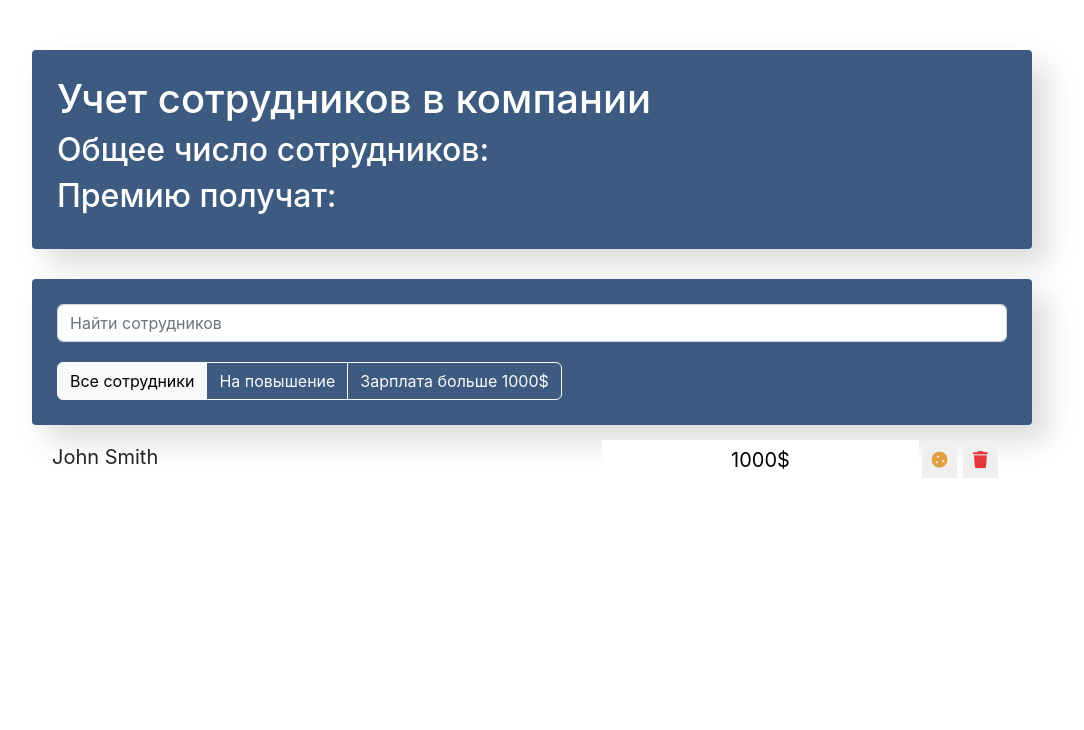
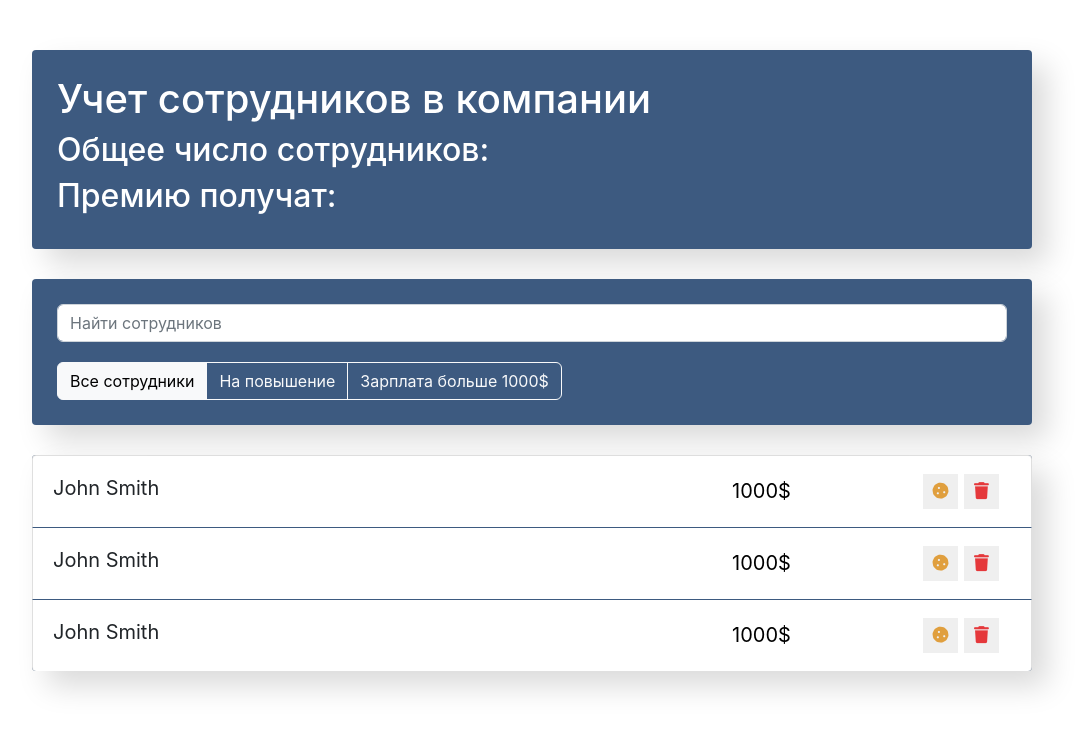
Before and after one commit to millisabel/udemy-react, a React (Create React App) app: page / in a window 1280 px wide. Shown: the top 730 px of the page, without its empty margins (108-1192 px from the left). Built offline with nearby package versions, Linux system fonts and the light colour scheme.

Commit message:
feat: add component EmployersList

```diff
--- a/src/components/app/App.js
+++ b/src/components/app/App.js
@@ -1,7 +1,7 @@
 import AppInfo from "../app-info/app-info";
 import SearchPanel from "../search-panel/search-panel";
 import AppFilter from "../app-filter/app-filter";
-import EmployersListItem from "../employers-list-item/employers-list-item";
+import EmployersList from "../employers-list/employers-list";
 
 import './app.css';
 
@@ -14,7 +14,7 @@ function App() {
                 <SearchPanel/>
                 <AppFilter/>
             </div>
-            <EmployersListItem/>
+            <EmployersList/>
         </div>
     );
 }
--- a/src/components/employers-list/employers-list.css
+++ b/src/components/employers-list/employers-list.css
@@ -0,0 +1,7 @@
+.app-list {
+    margin-top: 30px;
+    background-color: #3d5a80;
+    border-radius: 4px;
+    box-shadow: 15px 15px 30px rgba(0,0,0, .15);
+    color: #fff;
+}
--- a/src/components/employers-list/employers-list.js
+++ b/src/components/employers-list/employers-list.js
@@ -0,0 +1,14 @@
+import EmployersListItem from "../employers-list-item/employers-list-item";
+import './employers-list.css';
+
+const EmployersList = () => {
+    return (
+        <ul className="app-list list-group">
+            <EmployersListItem/>
+            <EmployersListItem/>
+            <EmployersListItem/>
+        </ul>
+    );
+};
+
+export default EmployersList;
```
